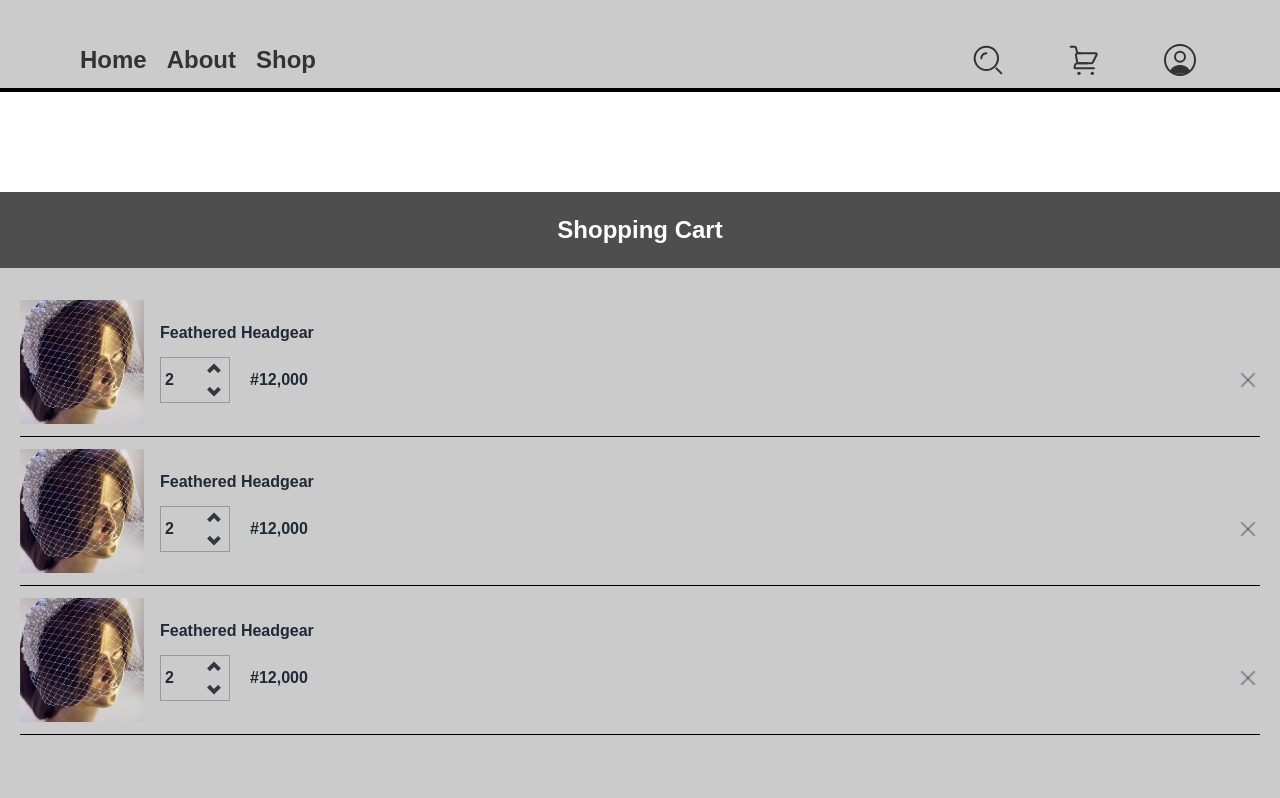
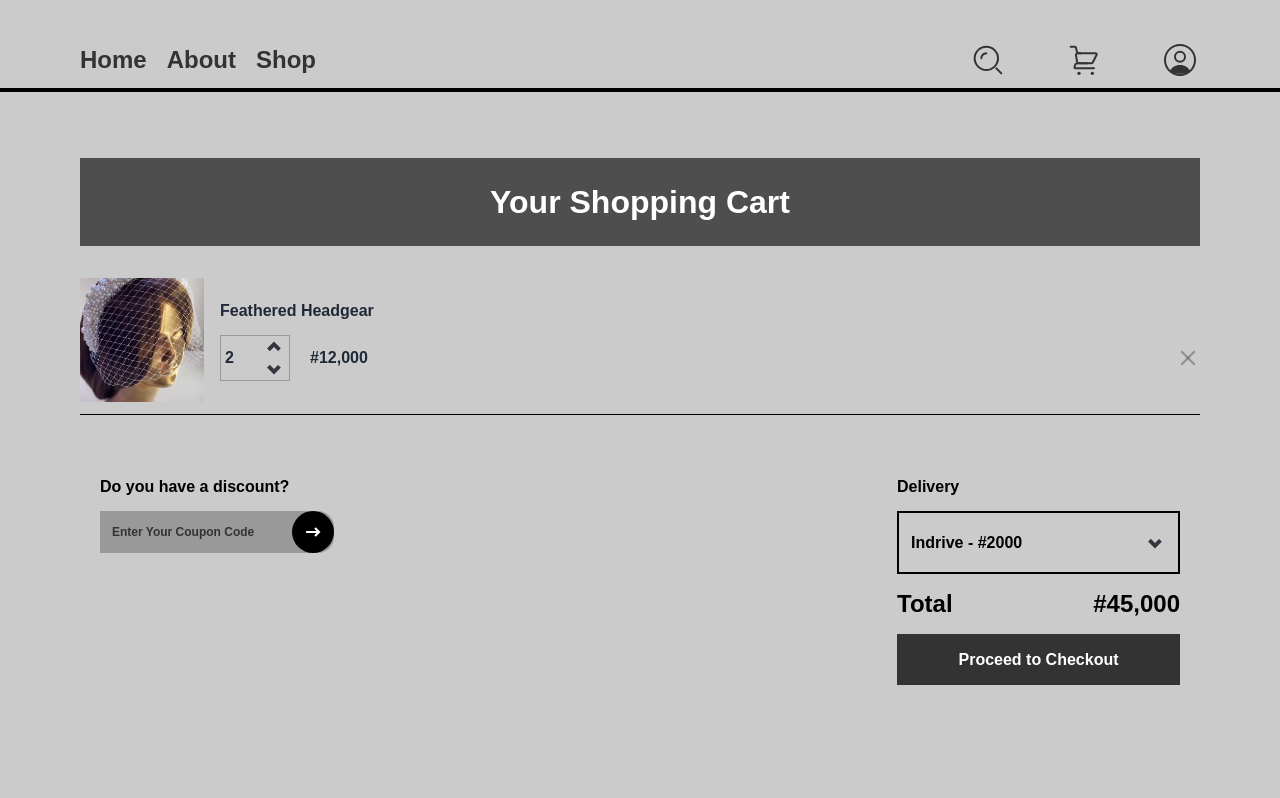
Before and after one commit to olanrewajuyusuf/Timbu-Cloud-Shop, a React (Create React App) app: page /cart in a window 1280 px wide. Shown: the top 798 px of the page. Built offline with nearby package versions, Linux system fonts and the light colour scheme.

Commit message:
cart_desktop

```diff
--- /dev/null
+++ b/src/components/CartDesktop.jsx
@@ -0,0 +1,74 @@
+import { Link } from "react-router-dom";
+import Arrow from "../assets/icons/Arrow.png";
+import Expand_down from "../assets/icons/Expand_down.png";
+import Expand_up from "../assets/icons/Expand_up.png";
+import close from "../assets/icons/close.png";
+import Pearl from "../assets/images/mobile/latest/pearl.png";
+
+const CartDesktop = () => {
+  return (
+    <div className="hidden md:block p-20">
+        <h1 className="bg-[#4E4E4E] text-center font-[800] text-[32px] text-white py-5 mt-[7%]">
+          Your Shopping Cart
+        </h1>
+
+        <div className="py-5">
+          <div className="flex items-center font-[600] gap-4 border-b-[1px] border-black py-3">
+            <img
+              className="w-[124px] h-[124px] object-cover"
+              src={Pearl}
+              alt="pearl"
+            />
+            <div className="w-full">
+              <p>Feathered Headgear</p>
+              <div className="flex justify-between items-center gap-5 pt-3">
+                <div className="flex justify-between items-center gap-5">
+                  <span className="flex justify-between items-center border border-[#999999] w-[70px] px-1">
+                    <span>2</span>
+                    <span>
+                      <img src={Expand_up} alt="arrow up" />
+                      <img src={Expand_down} alt="arrow down" />
+                    </span>
+                  </span>
+                  <span>#12,000</span>
+                </div>
+                <img src={close} alt="close menu" />
+              </div>
+            </div>
+          </div>
+        </div>
+
+        <div className="text-black font-[600] flex justify-between items-start px-5 mt-10">
+            <div>
+                <p>Do you have a discount?</p>
+                <div className="bg-[#999999] text-[#333333] text-[12px] w-[234px] h-[42px] flex justify-between items-center rounded-e-2xl pl-3 mt-3">
+                    Enter Your Coupon Code
+                    <div className="bg-black w-[42px] h-[42px] flex items-center justify-center rounded-full">
+                        <img src={Arrow} alt="arrow" />
+                    </div>
+                </div>
+            </div>
+
+            <div>
+                <p>Delivery</p>
+                <div className="border-[2px] border-black w-[283px] h-[63px] flex justify-between items-center px-3 my-3">
+                    <span>Indrive - #2000</span>
+                    <img src={Expand_down} alt="arrow down" />
+                </div>
+                <div className="flex justify-between items-center w-[283px] text-[24px]">
+                    <span>Total</span>
+                    <span>#45,000</span>
+                </div>
+                <Link
+                    className="bg-[#333333] hover:bg-[#555555] text-white w-[283px] h-[51px] flex justify-center items-center mt-3"
+                    to="/checkout"
+                >
+                    Proceed to Checkout
+                </Link>
+            </div>
+        </div>
+      </div>
+  )
+}
+
+export default CartDesktop
--- a/src/components/CartMobile.jsx
+++ b/src/components/CartMobile.jsx
@@ -7,60 +7,12 @@ import Pearl from "../assets/images/mobile/latest/pearl.png";
 
 const CartMobile = () => {
   return (
-    <div>
+    <div className="md:hidden">
         <h1 className="bg-[#4E4E4E] text-center font-[800] text-[24px] text-white py-5 mt-[15%]">
           Shopping Cart
         </h1>
 
         <div className="p-5">
-          <div className="flex items-center font-[600] gap-4 border-b-[1px] border-black py-3">
-            <img
-              className="w-[124px] h-[124px] object-cover"
-              src={Pearl}
-              alt="pearl"
-            />
-            <div className="w-full">
-              <p>Feathered Headgear</p>
-              <div className="flex justify-between items-center gap-5 pt-3">
-                <div className="flex justify-between items-center gap-5">
-                  <span className="flex justify-between items-center border border-[#999999] w-[70px] px-1">
-                    <span>2</span>
-                    <span>
-                      <img src={Expand_up} alt="arrow up" />
-                      <img src={Expand_down} alt="arrow down" />
-                    </span>
-                  </span>
-                  <span>#12,000</span>
-                </div>
-                <img src={close} alt="close menu" />
-              </div>
-            </div>
-          </div>
-
-          <div className="flex items-center font-[600] gap-4 border-b-[1px] border-black py-3">
-            <img
-              className="w-[124px] h-[124px] object-cover"
-              src={Pearl}
-              alt="pearl"
-            />
-            <div className="w-full">
-              <p>Feathered Headgear</p>
-              <div className="flex justify-between items-center gap-5 pt-3">
-                <div className="flex justify-between items-center gap-5">
-                  <span className="flex justify-between items-center border border-[#999999] w-[70px] px-1">
-                    <span>2</span>
-                    <span>
-                      <img src={Expand_up} alt="arrow up" />
-                      <img src={Expand_down} alt="arrow down" />
-                    </span>
-                  </span>
-                  <span>#12,000</span>
-                </div>
-                <img src={close} alt="close menu" />
-              </div>
-            </div>
-          </div>
-
           <div className="flex items-center font-[600] gap-4 border-b-[1px] border-black py-3">
             <img
               className="w-[124px] h-[124px] object-cover"
@@ -104,7 +56,7 @@ const CartMobile = () => {
             <span>#45,000</span>
           </div>
           <Link
-            className="bg-[#333333] text-white w-[220px] h-[51px] flex justify-center items-center rounded-[10px]"
+            className="bg-[#333333] hover:bg-[#555555] text-white w-[220px] h-[51px] flex justify-center items-center rounded-[10px]"
             to="/checkout"
           >
             Proceed to Checkout
--- a/src/pages/Cart.js
+++ b/src/pages/Cart.js
@@ -1,3 +1,4 @@
+import CartDesktop from "../components/CartDesktop";
 import CartMobile from "../components/CartMobile";
 import Header from "../components/Header";
 
@@ -6,6 +7,7 @@ const Cart = () => {
     <div className="pb-16">
       <Header />
       <CartMobile />
+      <CartDesktop />
     </div>
   );
 };
```
